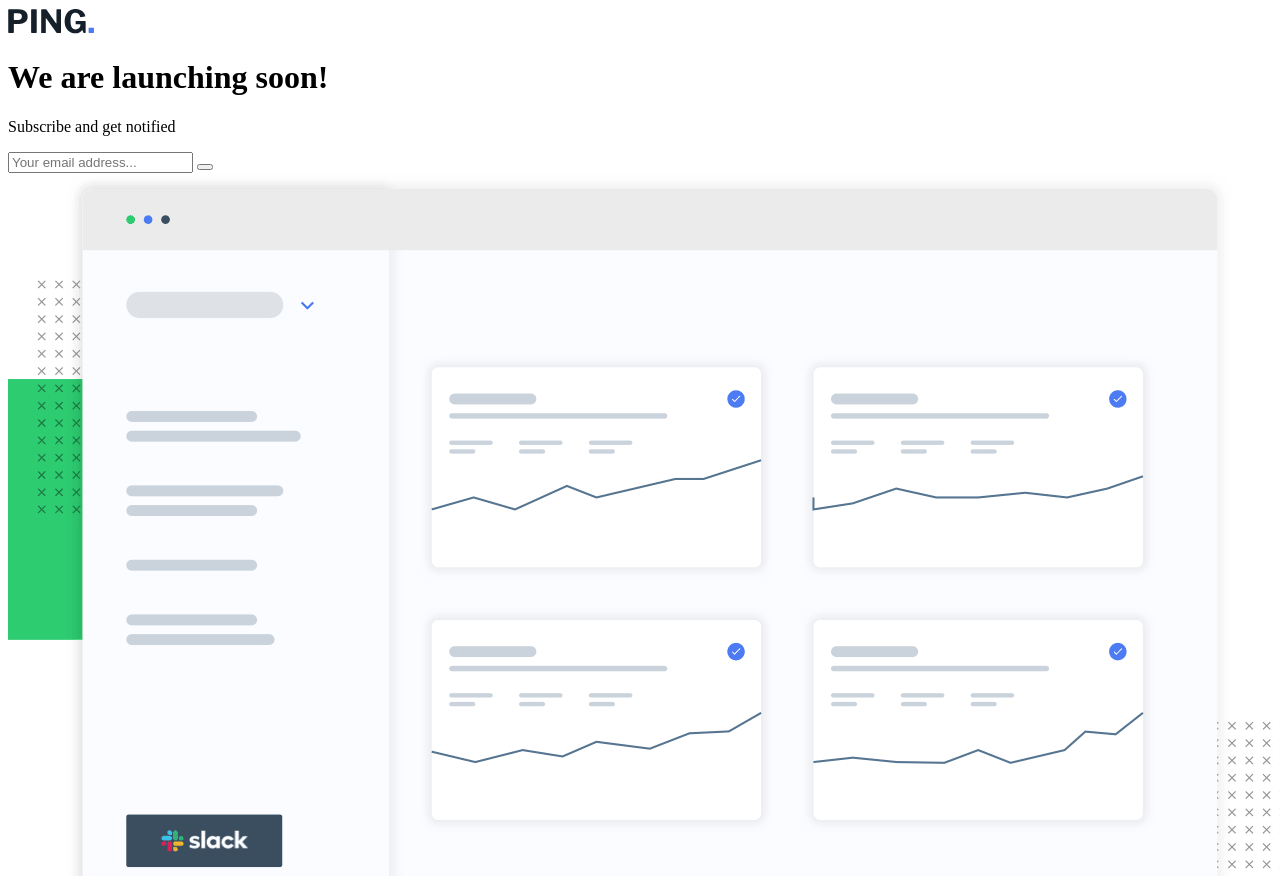
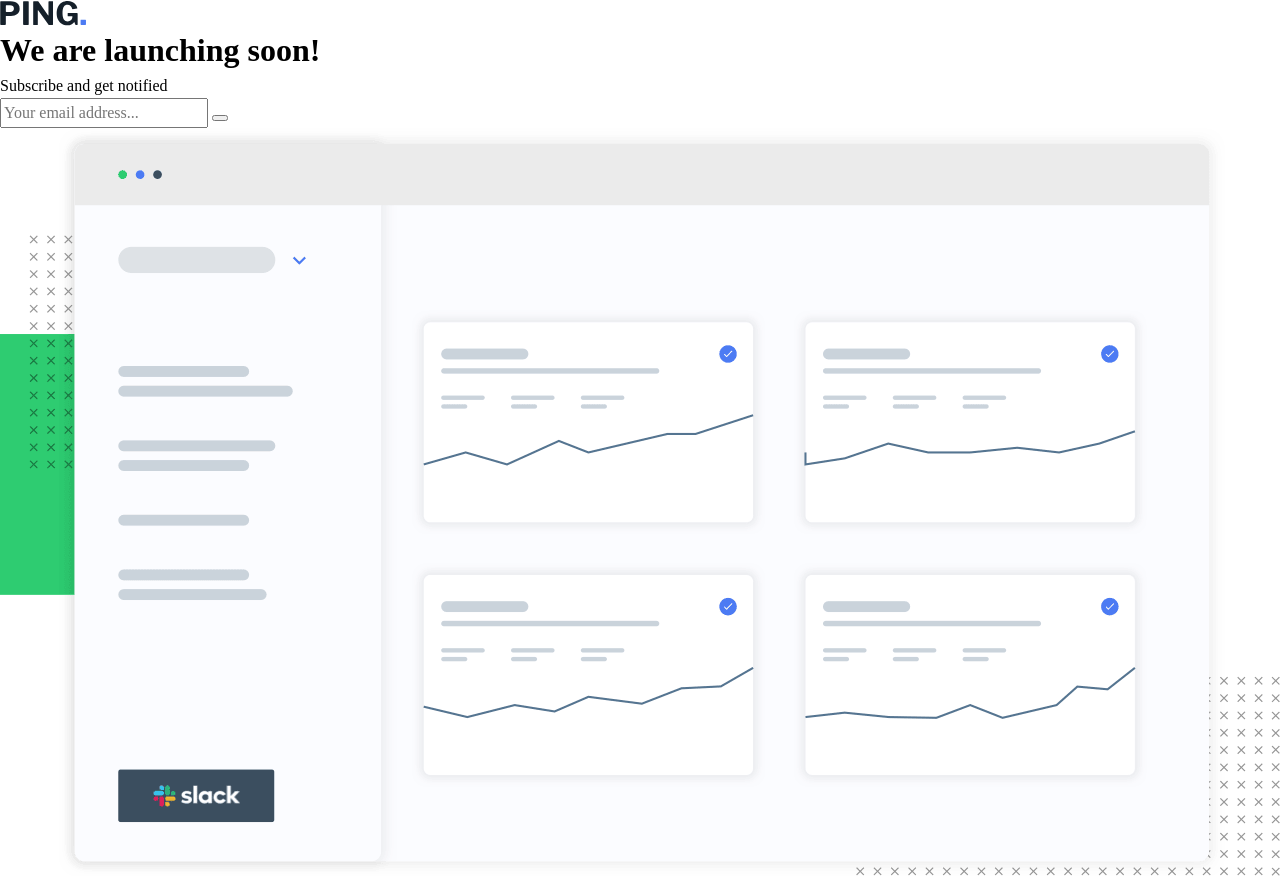
Before and after one commit to oryanhach/ping-coming-soon-page, a plain HTML site: page index.html in a window 1280 px wide. Shown: the top 876 px of the page. Drawn offline with Linux system fonts and the light colour scheme.

Commit message:
added css reset

```diff
--- a/index.html
+++ b/index.html
@@ -14,6 +14,7 @@
   <!-- Font Awesome -->
   <script src="https://kit.fontawesome.com/935f6be249.js" crossorigin="anonymous"></script>
 
+  <link rel="stylesheet" href="style.css">
 
 </head>
 
--- /dev/null
+++ b/style.css
@@ -0,0 +1,77 @@
+/* CSS RESET */
+
+/* 1. Use a more-intuitive box-sizing model */
+*,
+*::before,
+*::after {
+	box-sizing: border-box;
+}
+
+/* 2. Remove default margin */
+* {
+	margin: 0;
+}
+
+/* 3. Enable keyword animations */
+@media (prefers-reduced-motion: no-preference) {
+	html {
+		interpolate-size: allow-keywords;
+	}
+}
+
+body {
+	/* 4. Add accessible line-height */
+	line-height: 1.5;
+	/* 5. Improve text rendering */
+	-webkit-font-smoothing: antialiased;
+}
+
+/* 6. Improve media defaults */
+img,
+picture,
+video,
+canvas,
+svg {
+	display: block;
+	max-width: 100%;
+}
+
+/* 7. Inherit fonts for form controls */
+input,
+button,
+textarea,
+select {
+	font: inherit;
+}
+
+/* 8. Avoid text overflows */
+p,
+h1,
+h2,
+h3,
+h4,
+h5,
+h6 {
+	overflow-wrap: break-word;
+}
+
+/* 9. Improve line wrapping */
+p {
+	text-wrap: pretty;
+}
+h1,
+h2,
+h3,
+h4,
+h5,
+h6 {
+	text-wrap: balance;
+}
+
+/*
+  10. Create a root stacking context
+*/
+#root,
+#__next {
+	isolation: isolate;
+}
```
